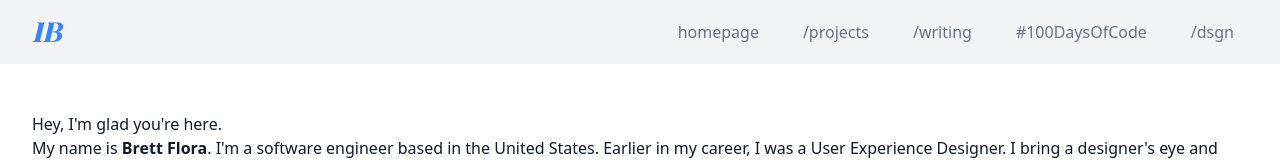
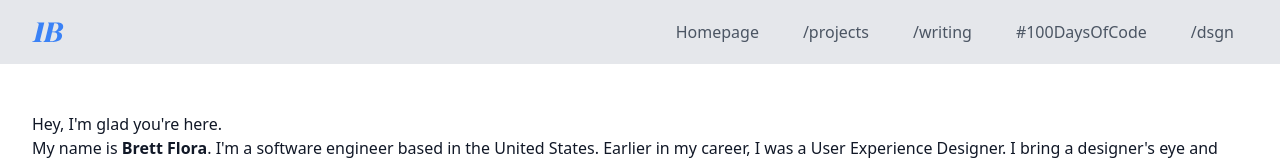
Before and after one commit to 0brett/portfolio, a Next.js app: page / in a window 1280 px wide. Shown: the top 160 px of the page. Built offline with nearby package versions, Linux system fonts and the light colour scheme; a web font is replaced by a local one; what @tailwindcss/typography would draw is missing.

Commit message:
Update nav hover

```diff
--- a/src/comps/Navbar.tsx
+++ b/src/comps/Navbar.tsx
@@ -3,13 +3,13 @@ import NextLink from 'next/link'
 import urls from 'utils/sitemap'
 
 const buttonStyles =
-  'text-gray-500 hover:bg-gray-200 hover:text-black dark:text-gray-300 dark:hover:bg-gray-700 dark:hover:text-white'
+  'text-gray-600 hover:bg-white hover:text-gray-900 dark:text-gray-300 dark:hover:bg-gray-900 dark:hover:text-white'
 
 export default function Navbar() {
   const [isExpanded, setIsExpanded] = React.useState(false)
 
   return (
-    <nav className="bg-gray-100 dark:bg-gray-800 mb-4 sm:mb-8 md:mb-12">
+    <nav className="bg-gray-200 dark:bg-gray-800 mb-4 sm:mb-8 md:mb-12">
       <div className="max-w-7xl mx-auto px-2 md:px-6 lg:px-8">
         <div className="relative flex items-center justify-between h-16">
           <div className="absolute inset-y-0 left-0 flex items-center md:hidden">
--- a/src/utils/sitemap.ts
+++ b/src/utils/sitemap.ts
@@ -6,7 +6,7 @@ type Url = {
 const urls: Url[] = [
   {
     href: '/',
-    text: 'homepage'
+    text: 'Homepage'
   },
   {
     href: '/projects',
```
